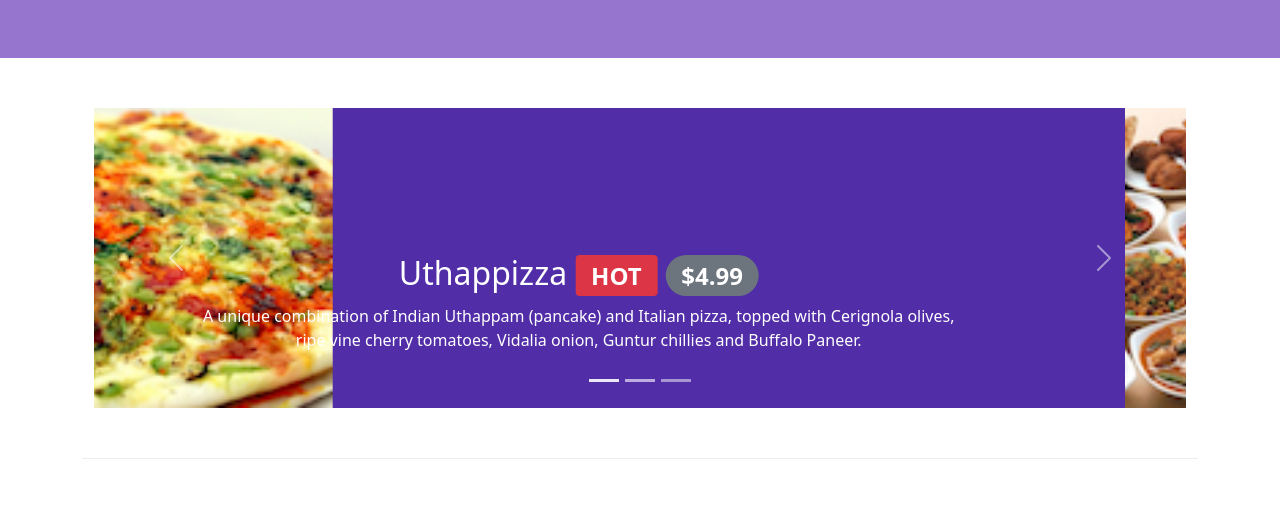
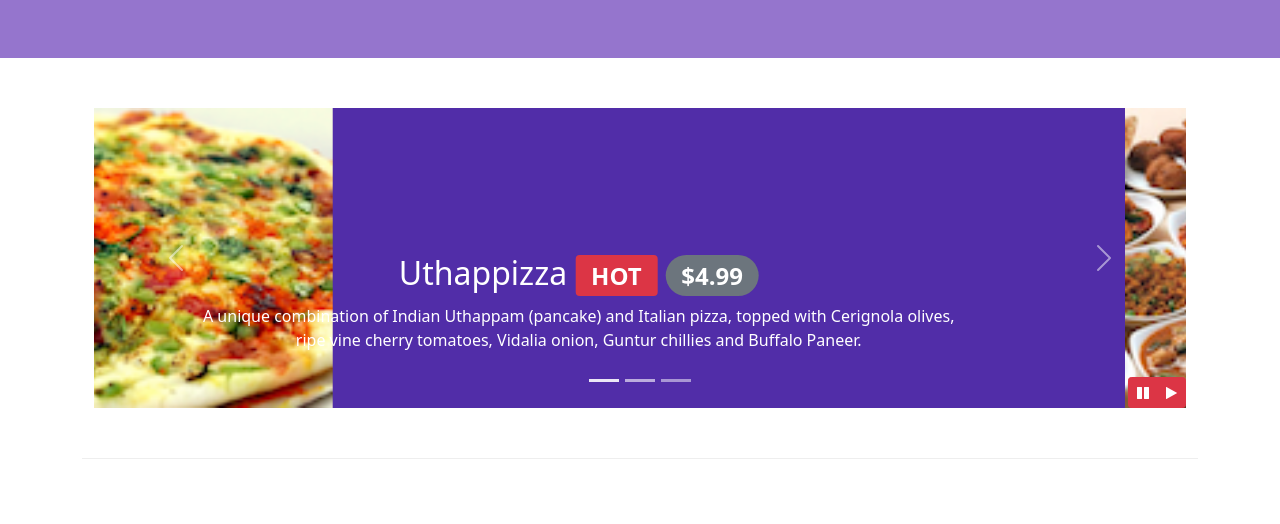
Before and after one commit to anjeljayswal/Web_Design, a website: page index.html in a window 1280 px wide. Shown: the part 276-800 px from the top of the page. Drawn offline with nearby package versions, Linux system fonts and the light colour scheme.

Commit message:
Bootstrap JQuery

```diff
--- a/css/style.css
+++ b/css/style.css
@@ -56,3 +56,9 @@ body{
     left: 0;
     min-height: 300px;
 }
+#carouselButton {
+    right:0px;
+    position: absolute;
+    bottom: 0px;
+    z-index: 1;
+}
--- a/index.html
+++ b/index.html
@@ -213,6 +213,14 @@
                     <a class="carousel-control-next" href="#mycarousel" role="button" data-bs-slide="next">
                         <span class="carousel-control-next-icon"></span>
                     </a>
+                    <div class="btn-group" id="carouselButton">
+                        <button class="btn btn-danger btn-sm" id="carousel-pause">
+                            <span class="fa fa-pause"></span>
+                        </button>
+                        <button class="btn btn-danger btn-sm" id="carousel-play">
+                            <span class="fa fa-play"></span>
+                        </button>
+                    </div>
                 </div>
             </diV>
         </div>
@@ -313,10 +321,6 @@
 
     </div>
     <br>
-
-
-
-
     <footer class="footer">
         <div class="container">
             <div class="row">
@@ -369,6 +373,17 @@
     <script src="node_modules/jquery/dist/jquery.slim.min.js"></script>
     <script src="node_modules/popper.js/dist/umd/popper.min.js"></script>
     <script src="node_modules/bootstrap/dist/js/bootstrap.min.js"></script>
+    <script>
+        $(document).ready(function() {
+            $("#mycarousel").carousel({ interval:1});
+            $("#carousel-pause").click(function(){
+                $("#mycarousel").carousel('pause');
+            });
+            $("#carousel-play").click(function(){
+                $("#mycarousel").carousel('cycle');
+            });
 
+        });
+    </script>
 
 </html>
```
